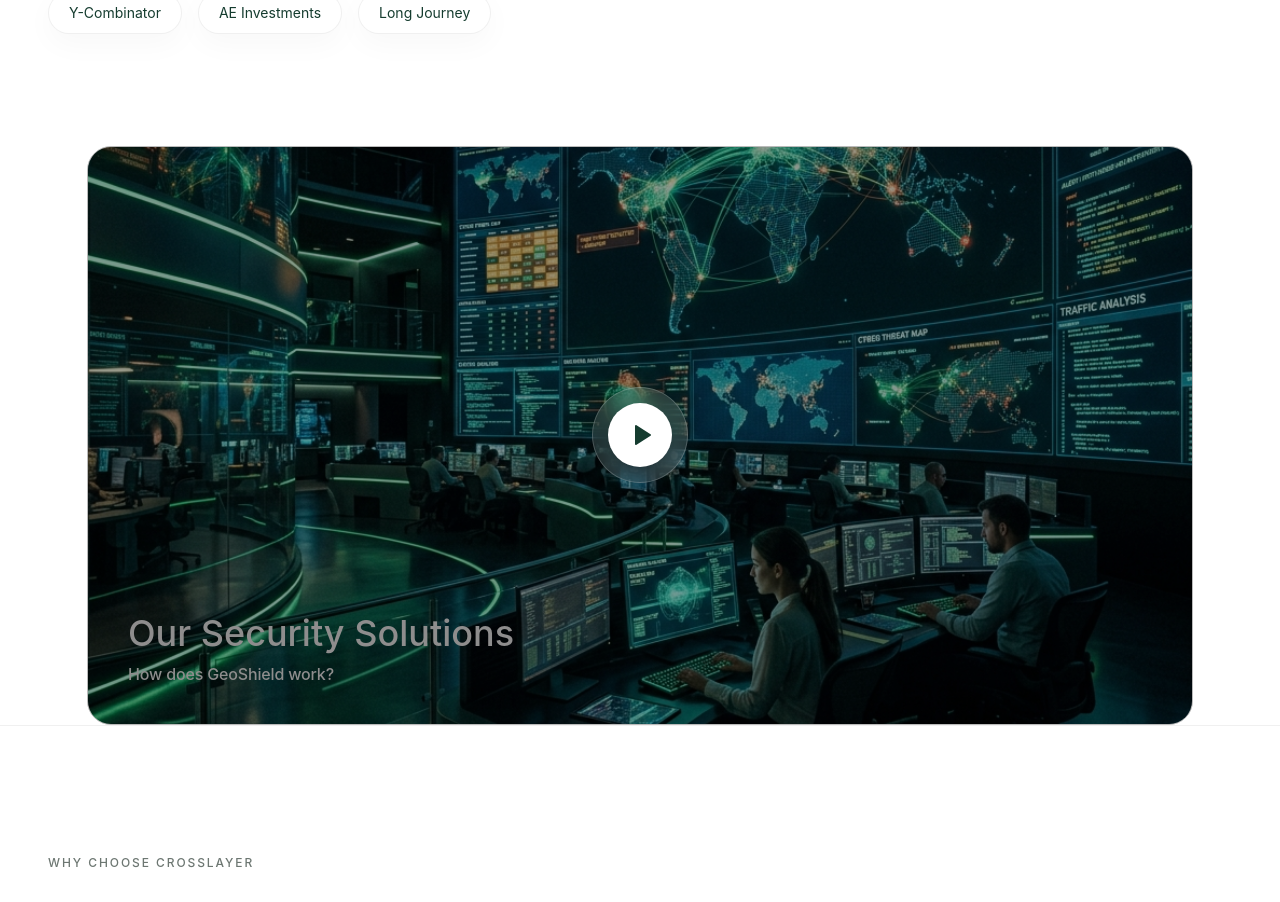
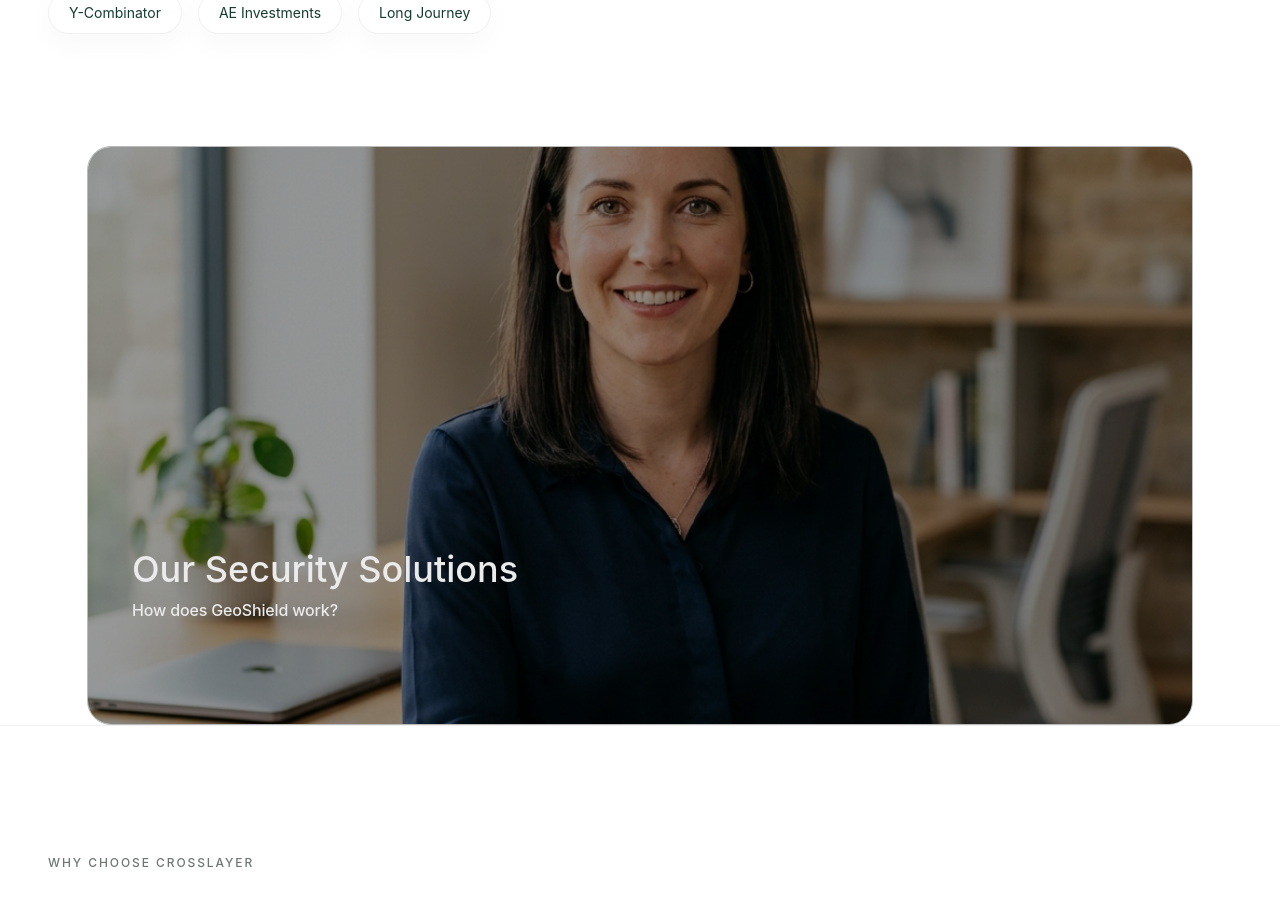
Before and after one commit to Ux-Geek/Crosslayer-Labs, a Next.js app: page / in a window 1280 px wide. Shown: the part 669-1571 px from the top of the page. Built offline with nearby package versions, Linux system fonts and the light colour scheme; a web font is replaced by a local one.

Commit message:
refactor: update VideoSection with new image, text styling, and remove play button overlay

```diff
--- a/src/components/VideoSection.tsx
+++ b/src/components/VideoSection.tsx
@@ -1,7 +1,6 @@
 "use client";
 
 import { motion } from "motion/react";
-import { Play } from "lucide-react";
 
 export default function VideoSection() {
   return (
@@ -11,34 +10,31 @@ export default function VideoSection() {
         whileInView={{ opacity: 1, y: 0 }}
         viewport={{ once: true }}
         transition={{ duration: 0.8 }}
-        className="group relative w-full overflow-hidden rounded-[24px] border border-[#BABABA] bg-[#D0D0D0]"
+        className="group relative w-full overflow-hidden rounded-[24px] border border-[#BABABA]"
         style={{ height: "579px" }}
       >
         {/* Background Image */}
         <img
-          src="/security_video_placeholder_1776041167978.png"
-          alt="Security Operations Center"
-          className="absolute inset-0 h-full w-full object-cover transition-transform duration-1000 group-hover:scale-105"
+          src="/female_workspace_portrait.png"
+          alt="Professional in workspace"
+          className="absolute inset-0 h-full w-full object-cover"
         />
 
-        {/* Black Overlay */}
-        <div className="absolute inset-0 bg-black/40 transition-colors duration-500 group-hover:bg-black/50" />
+        {/* Black Overlay (40%) */}
+        <div className="absolute inset-0 bg-black/40" />
 
-        {/* Play Button */}
-        <div className="absolute inset-0 flex items-center justify-center">
-          <div className="flex h-24 w-24 items-center justify-center rounded-full border border-white/20 bg-white/10 backdrop-blur-md transition-transform duration-500 group-hover:scale-110 cursor-pointer">
-            <div className="flex h-16 w-16 items-center justify-center rounded-full bg-white text-deep-green shadow-xl">
-              <Play className="h-6 w-6 fill-current ml-1" />
-            </div>
-          </div>
-        </div>
-
-        {/* Bottom-left overlay text */}
-        <div className="absolute bottom-10 left-10">
-          <h2 className="text-[36px] font-medium leading-[110%] text-[#8E8D8D]" style={{ fontFamily: "'SF Pro Display', -apple-system, sans-serif" }}>
+        {/* Bottom-left text */}
+        <div className="absolute bottom-[104px] left-[44px]">
+          <h2
+            className="text-[36px] font-medium leading-[110%] text-[#EBEBEB]"
+            style={{ fontFamily: "'SF Pro Display', -apple-system, sans-serif" }}
+          >
             Our Security Solutions
           </h2>
-          <p className="mt-3 text-[16px] font-medium leading-[110%] tracking-[-0.01em] text-[#8E8D8D]" style={{ fontFamily: "'SF Pro Display', -apple-system, sans-serif" }}>
+          <p
+            className="mt-3 text-[16px] font-medium leading-[110%] tracking-[-0.01em] text-[#EBEBEB]"
+            style={{ fontFamily: "'SF Pro Display', -apple-system, sans-serif" }}
+          >
             How does GeoShield work?
           </p>
         </div>
```
